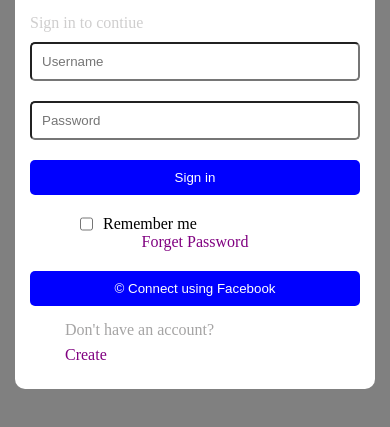
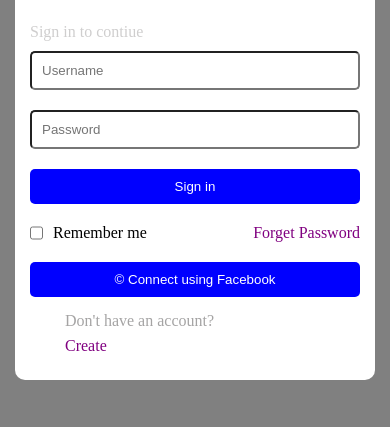
Before and after one commit to tobeblast/facebook2, a plain HTML site: page index.html in a window 390 px wide. Shown: the part 289-716 px from the top of the page. Drawn offline with Linux system fonts and the light colour scheme.

Commit message:
facebook2

```diff
--- a/css/style.css
+++ b/css/style.css
@@ -137,12 +137,7 @@
     }
 
     #body .container .check {
-        flex-direction: column;
         text-align: center;
-    }
-
-    #body .container .check  .check2{
-        margin-left: 50px;
     }
 
     #body .container .check .check2 p {
```
